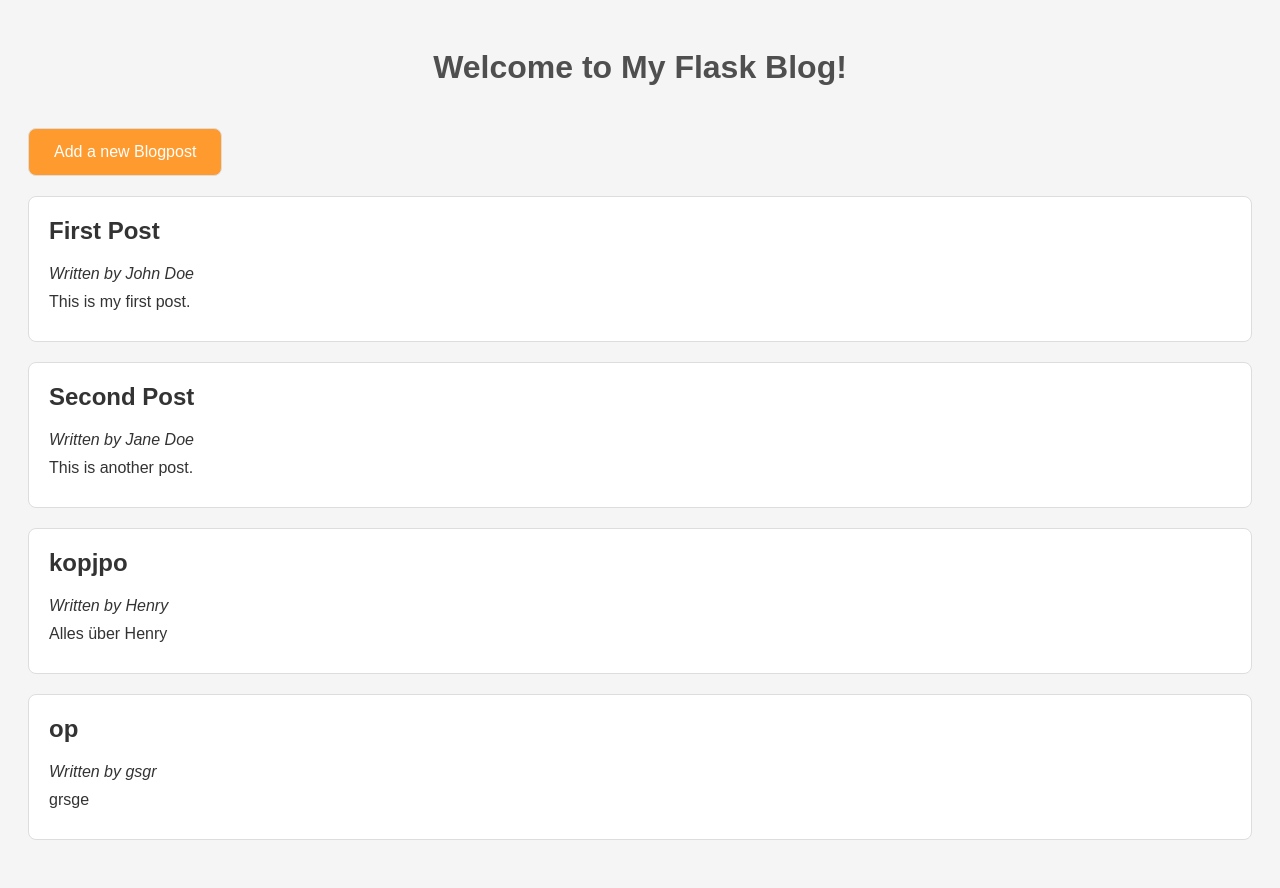
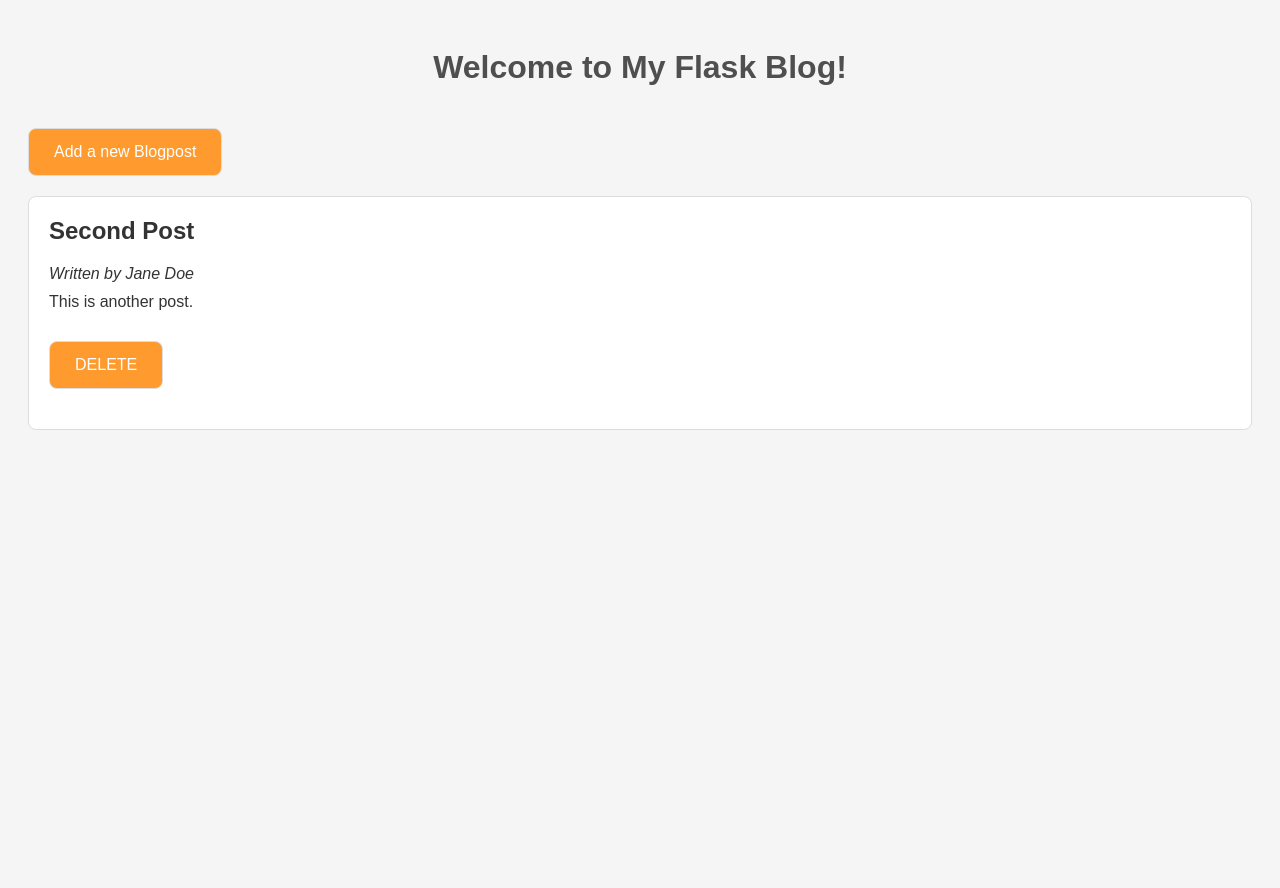
Before and after one commit to Inga355/Masterblog, a Flask app: page / in a window 1280 px wide. After the commit the page ends 430 px from the top, so only its background shows below. Run offline with Flask 3, Linux system fonts and the light colour scheme.

Commit message:
added functionality to delete a post from blog

```diff
--- a/app.py
+++ b/app.py
@@ -18,8 +18,8 @@ def add():
         blog_posts = json.load(json_file)
         highest_id = 0
         for post in blog_posts:
-            if post['id'] > highest_id:
-                highest_id = post['id']
+            if 'id' in post and post.get('id') > highest_id:
+                highest_id = post.get('id')
         if request.method == 'POST':
             new_author = request.form['author']
             new_title = request.form['title']
@@ -37,5 +37,16 @@ def add():
         return render_template('add.html')
 
 
+@app.route('/delete/<int:post_id>', methods=['GET', 'POST'])
+def delete(post_id):
+    with open('data.json', 'r') as json_file:
+        blog_posts = json.load(json_file)
+    blog_posts = [post for post in blog_posts if post.get('id') != post_id]
+    with open('data.json', 'w') as f:
+        json.dump(blog_posts, f, indent=4)
+
+    return redirect(url_for('index'))
+
+
 if __name__ == '__main__':
     app.run(host='0.0.0.0', port=5000, debug=True)
--- a/data.json
+++ b/data.json
@@ -1,26 +1,8 @@
 [
-    {
-        "id": 1,
-        "author": "John Doe",
-        "title": "First Post",
-        "content": "This is my first post."
-    },
     {
         "id": 2,
         "author": "Jane Doe",
         "title": "Second Post",
         "content": "This is another post."
-    },
-    {
-        "id": 3,
-        "author": "Henry",
-        "title": "kopjpo",
-        "content": "Alles \u00fcber Henry"
-    },
-    {
-        "id": 4,
-        "author": "gsgr",
-        "title": "op",
-        "content": "grsge"
     }
 ]
--- a/static/style.css
+++ b/static/style.css
@@ -26,7 +26,7 @@ h1 {
     margin: 10px 0;
 }
 
-a:link, a:visited {
+:link, a:visited {
   background-color: #FF9B2E;
   color: white;
   border: 1px solid #DDD;
--- a/templates/index.html
+++ b/templates/index.html
@@ -8,12 +8,12 @@
 </head>
 <body>
     <h1>Welcome to My Flask Blog!</h1>
-    <a href="./add">Add a new Blogpost</a>
+    <a href="./add" id="add_button">Add a new Blogpost</a>
     {% for value in post %}
     <div class="post">
         <h2>{{ value["title"] }}</h2>
         <p><em>Written by {{ value["author"] }}</em></p>
-        <p>{{ value["content"] }}</p>
+        <p>{{ value["content"] }}</p><a href="/delete/{{ value['id'] }}" id="delete_button">DELETE</a>
     </div>
     {% endfor %}
 </body>
```
